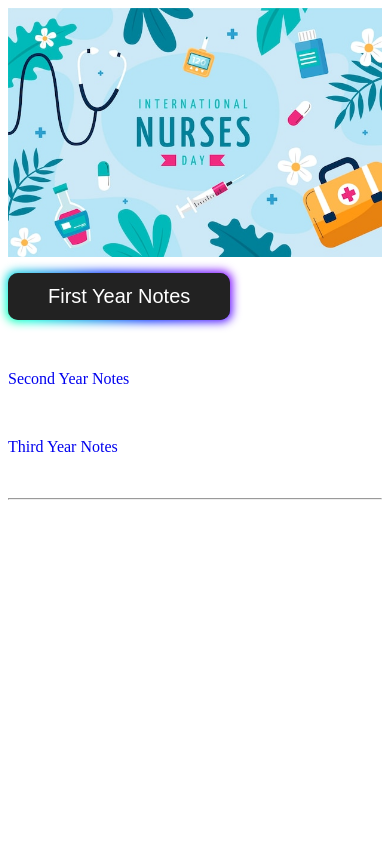
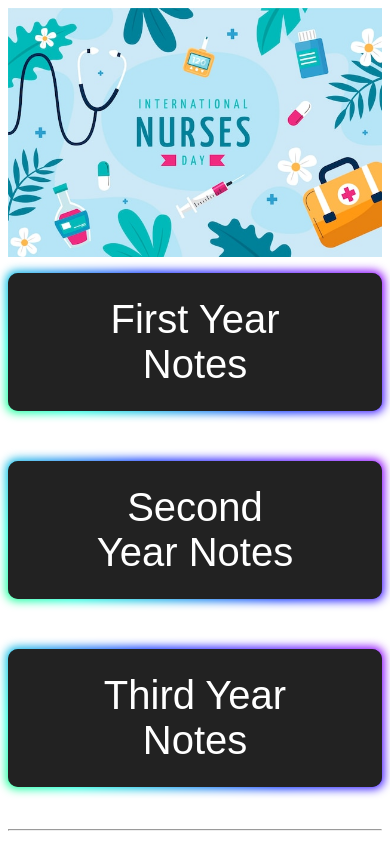
Before and after one commit to jahoo-jahoo/nts_document, a plain HTML site: page index.html in a window 390 px wide. Drawn offline with Linux system fonts and the light colour scheme.

Commit message:
Update index.html

```diff
--- a/index.html
+++ b/index.html
@@ -76,10 +76,10 @@
 }
 }
 
-@media screen and (max-width: 600px) {
+@media screen and (max-width: 1000px) {
   /* CSS */
 .button-85 {
-  font-size: 20px;
+  font-size: 40px;
   padding: 0.6em 2em;
   border: none;
   outline: none;
@@ -175,11 +175,11 @@
 		<br>
 
 		<p align="left"><a href="https://drive.google.com/drive/folders/1vso2eNkYUVnutOjbjd23ntzRDciq8Z8o">
-		<span>Second Year Notes</span></a><p>
+		<button class="button-85" role="button">Second Year Notes</button></a><p>
 <br>
 
-		<p align="left"><a href="https://drive.google.com/drive/folders/1mhDR5AgcoLTNW4fbYQZc_gbL9tx5x7yP"><span>
-		Third Year Notes</span></a></p>
+		<p align="left"><a href="https://drive.google.com/drive/folders/1mhDR5AgcoLTNW4fbYQZc_gbL9tx5x7yP">
+		<button class="button-85" role="button">Third Year Notes </button></a></p>
 </div>
 <br>
 	<hr>
```
